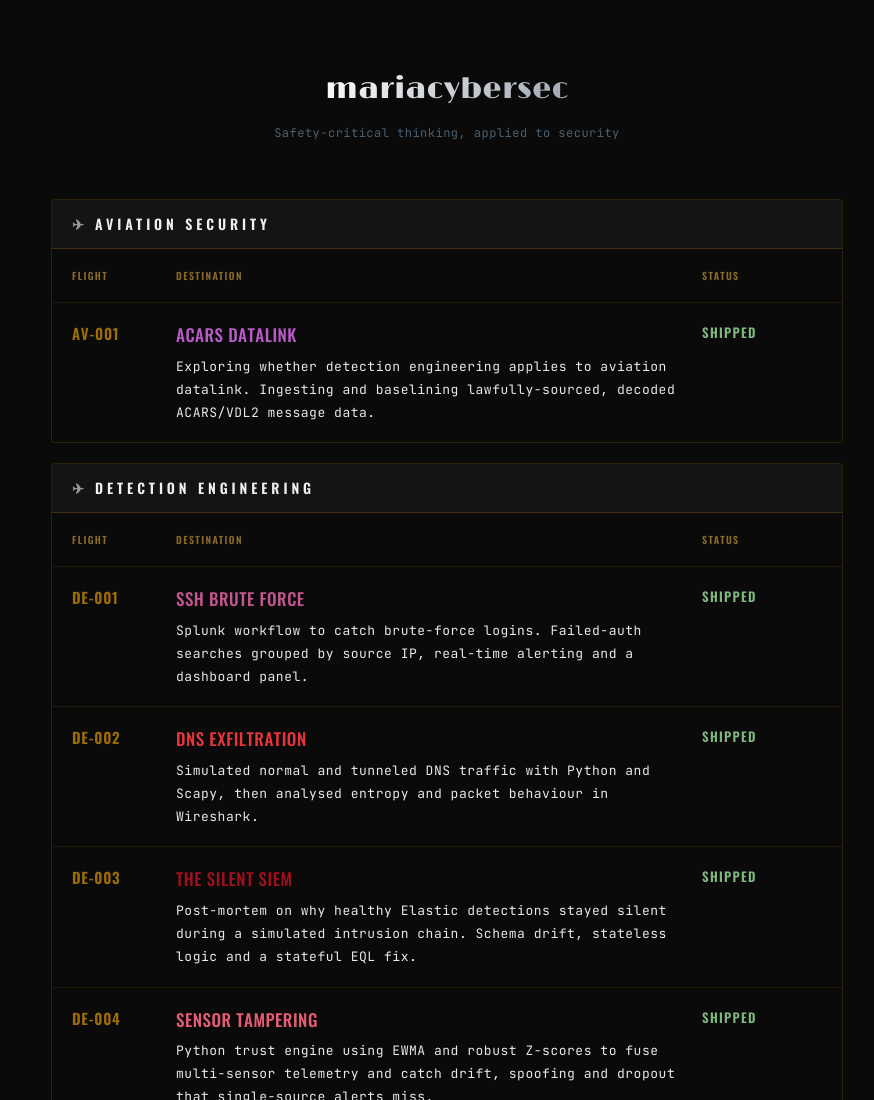
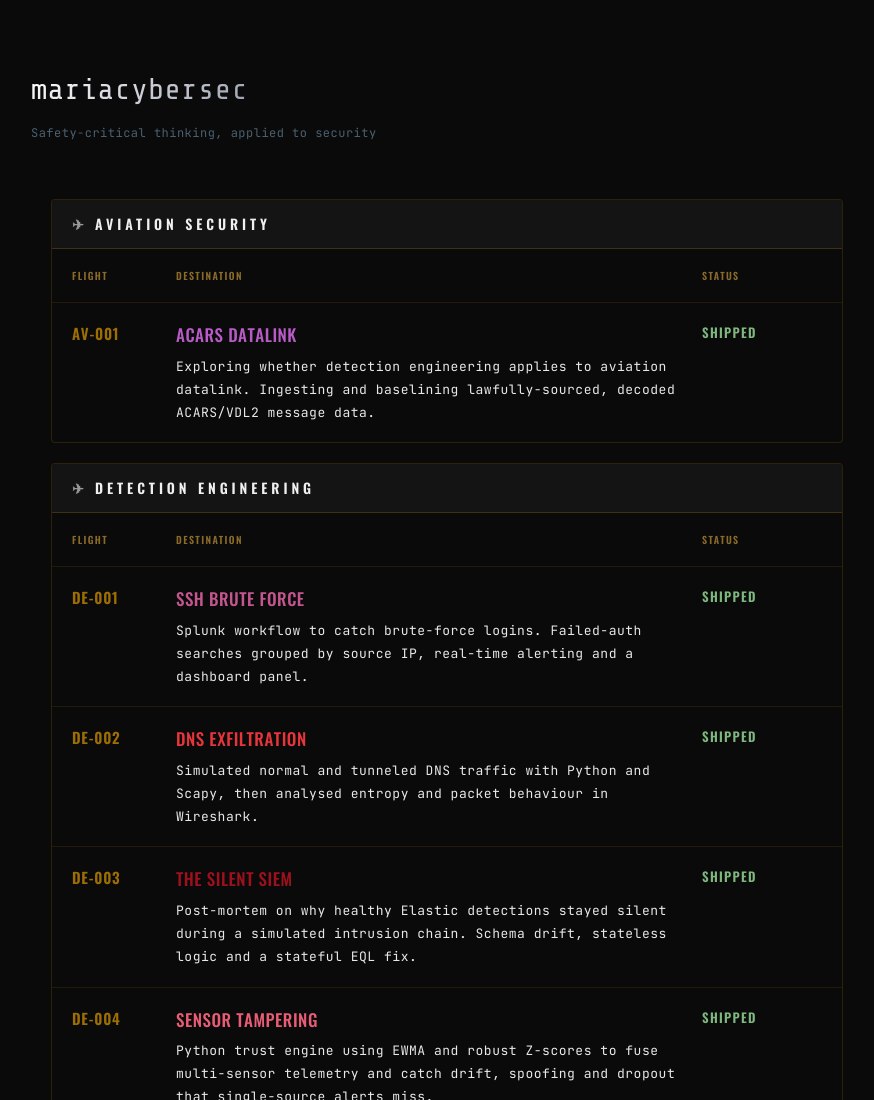
Before and after one commit to mxgmp/mariacybersec, a plain HTML site: page index.html in a window 1280 px wide. Shown: the top 1100 px of the page, without its empty margins (193-1067 px from the left). Drawn offline with nearby package versions, Linux system fonts and the light colour scheme.

Commit message:
Revert h1 to Share Tech Mono, remove header centring
Limelight was still in the h1 font stack despite the earlier request
to move to Share Tech Mono. Also drop the header's text-align:center
so the title/subtitle go back to left-aligned.

Co-Authored-By: Claude Sonnet 5 <noreply@anthropic.com>

```diff
--- a/index.html
+++ b/index.html
@@ -20,10 +20,10 @@
       -webkit-font-smoothing:antialiased
     }
     .wrap{max-width:880px;margin:64px auto;padding:0 24px;position:relative;z-index:1}
-    header{margin-bottom:36px;text-align:center}
+    header{margin-bottom:36px}
     h1{
       font-size:30px;margin:0 0 8px;letter-spacing:.5px;
-      font-family:'Limelight','Share Tech Mono','Courier New',monospace;font-weight:400
+      font-family:'Share Tech Mono','Courier New',monospace;font-weight:400
     }
     .brand-accent{
       background:linear-gradient(135deg,#FFFFFF 0%,#9CA3AF 100%);
```
